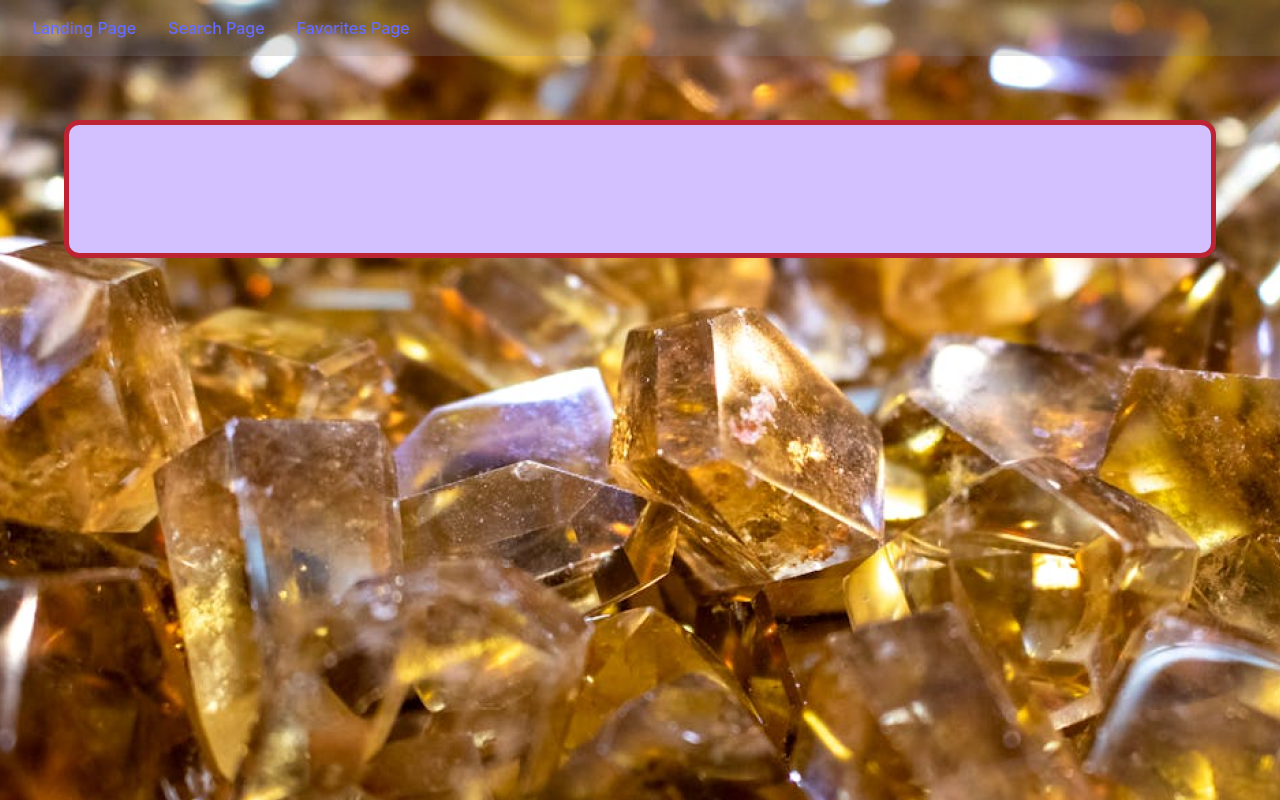
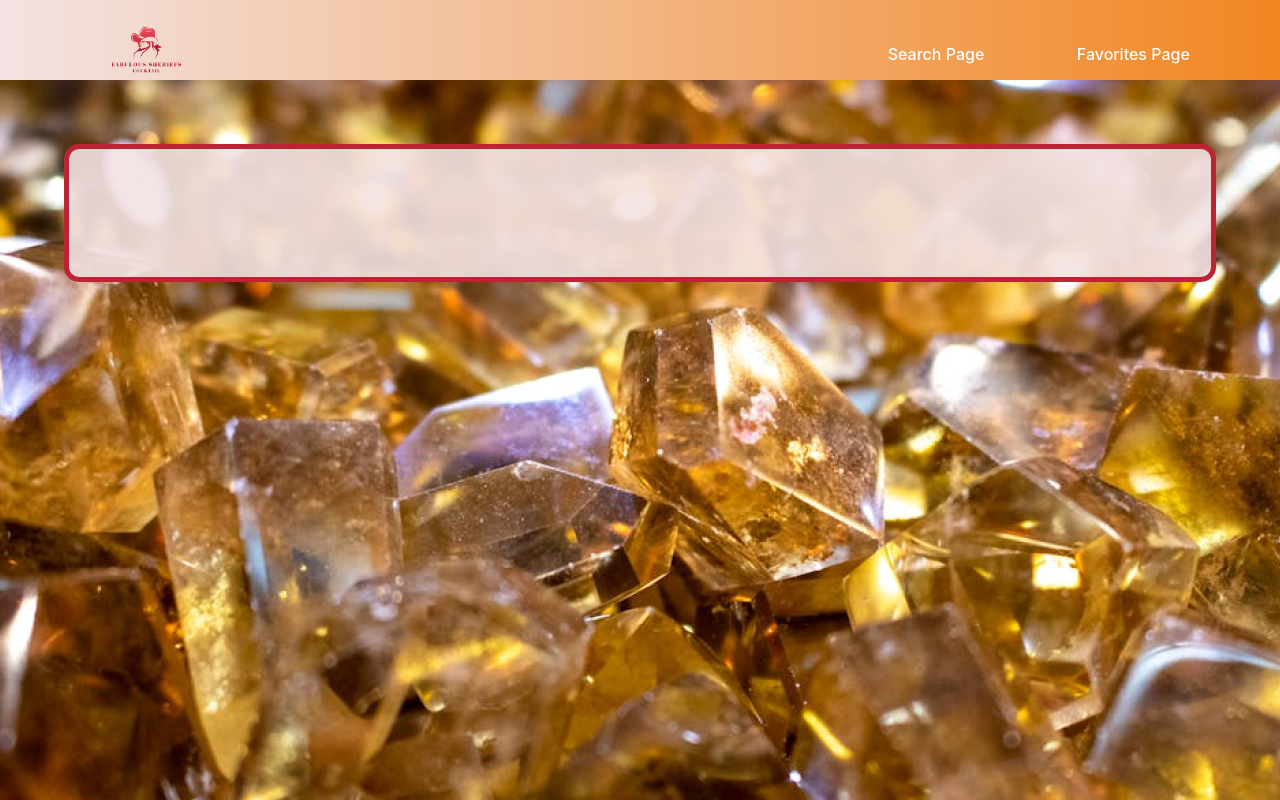
Before and after one commit to annagabain/fabulous-sheriffs-grupprojekt-react, a React (Vite) app: page / in a window 1280 px wide. Built offline with nearby package versions, Linux system fonts and the light colour scheme; no server answers.

Commit message:
Add logo, style the header, define main color variables, unify the button style

```diff
--- a/src/App.css
+++ b/src/App.css
@@ -14,16 +14,47 @@
 
 .header {
   width: 100%;
-  background-color: rgba(134, 134, 134, 0.247);
-  padding: 1rem 2rem;
-  display: flex;
-  gap: 2rem;
+  height: 80px;
+  background: linear-gradient(to left, #F28621, #F3E3E3);
+  padding: 1rem 3rem;
+  display: grid;
+
+  grid-template-columns: 2fr 2fr 2fr 2fr 2fr 2fr;
+  align-items: center;
+
+
+  .logo {
+    height: 70px;
+    align-self: baseline;
+    grid-column: 1;
+  }
+
+  >*:nth-child(2) {
+    grid-column: 5;
+  }
+
+  >*:nth-child(3) {
+    grid-column: 6;
+
+  }
+
+  a {
+    color: white;
+    text-decoration: none;
+  }
+
+  a:hover {
+    color: antiquewhite;
+  }
+
+
 }
+
 
 .main-content-container {
   border: 5px solid var(--accent-red);
   border-radius: 15px;
-  background-color: rgb(211, 192, 255);
+  background-color: var(--main-container-background);
   margin: 4rem;
 }
 
--- a/src/components/Header.tsx
+++ b/src/components/Header.tsx
@@ -1,11 +1,13 @@
 import { NavLink } from "react-router-dom";
+
 
 export default function Header() {
     return (
         <nav className='header'>
-            <NavLink to="/">Landing Page</NavLink>
-            <NavLink to="search-page">Search Page</NavLink>
-            <NavLink to="favorites-page">Favorites Page</NavLink>
+            {/* <NavLink to="/">Landing Page </NavLink> */}
+            <NavLink to="/"><img src='src\assets\logo-fabulous-sheriffs.png' className="logo" /></NavLink>
+            <NavLink to="search-page" >Search Page</NavLink>
+            <NavLink to="favorites-page" >Favorites Page</NavLink>
         </nav>
     );
 }
--- a/src/index.css
+++ b/src/index.css
@@ -3,11 +3,13 @@
   line-height: 1.5;
   font-weight: 400;
 
-  color-scheme: light dark;
+  /* color-scheme: light dark;
   color: rgba(255, 255, 255, 0.87);
-  background-color: #242424;
+  background-color: #242424; */
 
   --accent-red: #bc2433;
+  --main-container-background: rgba(243, 227, 227, 0.90);
+  --button-color: #F24B4B;
 
 
   font-synthesis: none;
@@ -54,26 +56,23 @@ button {
   transition: border-color 0.25s;
 }
 
+button {
+  margin: 0.5rem;
+  padding: 0.5rem 1rem;
+  background-color: var(--button-color);
+  color: white;
+  border: none;
+  border-radius: 5px;
+  cursor: pointer;
+  transition: background-color 0.3s ease;
+  display: inline-block;
+}
+
 button:hover {
-  border-color: #646cff;
+  background-color: var(--accent-red);
 }
 
 button:focus,
 button:focus-visible {
   outline: 4px auto -webkit-focus-ring-color;
 }
-
-@media (prefers-color-scheme: light) {
-  :root {
-    color: #213547;
-    background-color: #F8F2F2;
-  }
-
-  a:hover {
-    color: #747bff;
-  }
-
-  button {
-    background-color: #f9f9f9;
-  }
-}
--- a/src/pages/LandingPage.tsx
+++ b/src/pages/LandingPage.tsx
@@ -58,6 +58,7 @@ export default function LandingPage() {
                         </section>
                     </>
                 )}
-        </section></section>
+            </section>
+        </section>
     );
 }
--- a/src/styles/LandingPage.css
+++ b/src/styles/LandingPage.css
@@ -1,4 +1,9 @@
 /*Landing page styles*/
+
+/* .logo{
+  height: 250px!important;
+
+} */
 
 .random-cocktail-container {
     margin: 4rem;
@@ -9,20 +14,20 @@
 
   .cocktail-card {
     padding: 1rem;
-    width: 30%;
+    width: 40%;
   }
 
-  button {
-    margin: 0.5rem;
-    padding: 0.5rem 1rem;
-    background-color: #cf539b;
-    color: white;
-    border: none;
-    border-radius: 5px;
-    cursor: pointer;
-    transition: background-color 0.3s ease;
+  .cocktail-card {
+    display: flex;
+    flex-direction: column;
+    align-items: center;
   }
 
-  button:hover {
-    background-color: #b80b70;
+  .view-more,
+  .show-another-cocktail {
+    margin-top: 1rem;
   }
+
+  .show-another-cocktail {
+    margin-top: 0.5rem;
+  }
```
Also changed, not shown: src/App.tsx (+0 -9 lines), src/assets/logo-fabulous-sheriffs.png (added). Lines whose indentation alone changed are shown as unchanged.
